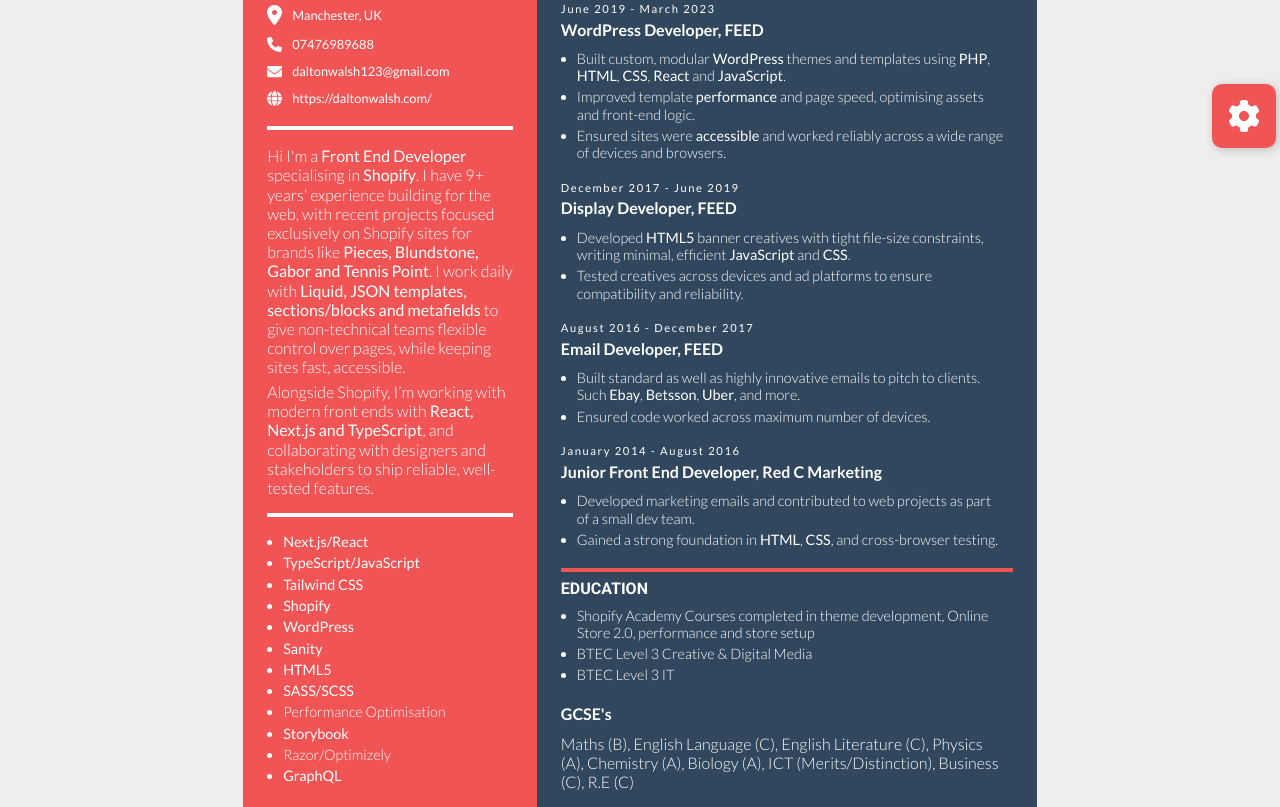
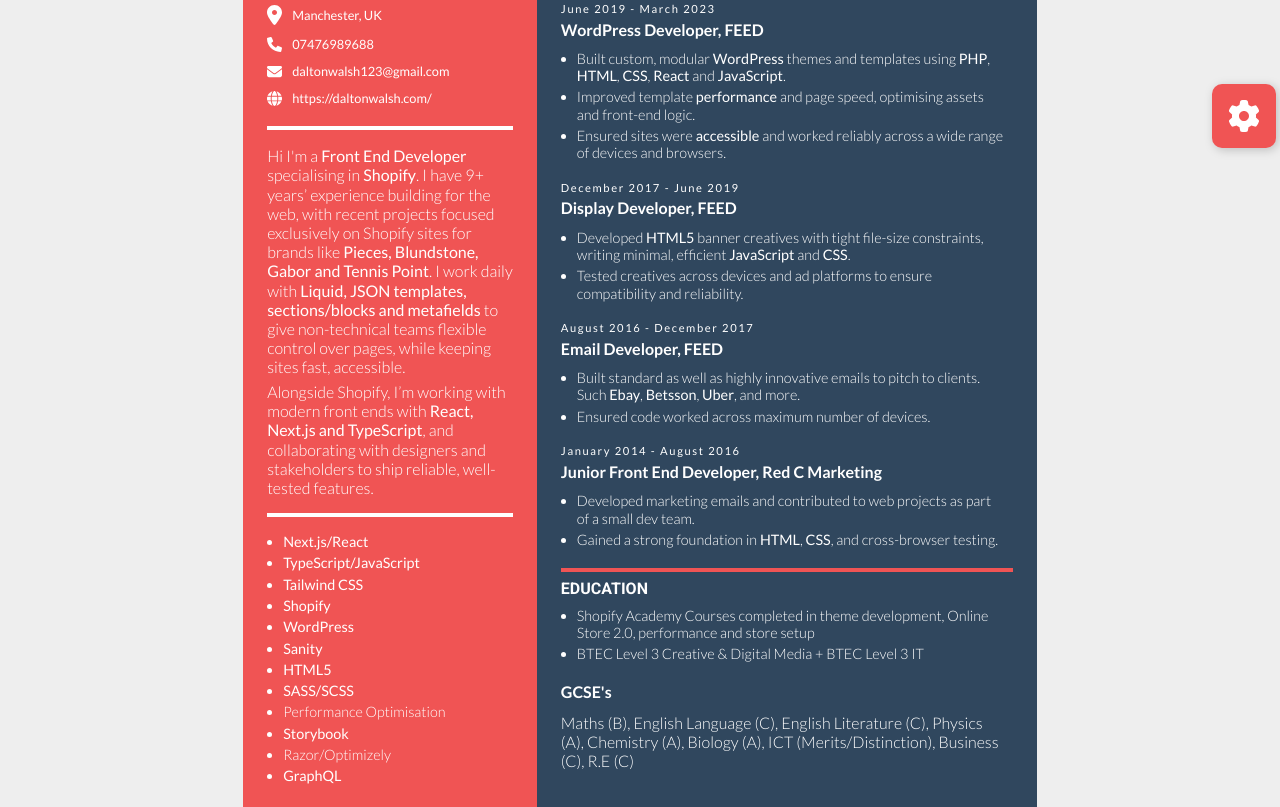
Before and after one commit to Dalton123/Dalton-Walsh-CV, a website: page 2.html in a window 1280 px wide. Shown: the part 316-1123 px from the top of the page. Drawn offline with Linux system fonts and the light colour scheme.

Commit message:
Update HTML structure in 2.html for improved layout and accessibility

```diff
--- a/2.html
+++ b/2.html
@@ -241,8 +241,7 @@
                 Shopify Academy Courses completed in theme development, Online
                 Store 2.0, performance and store setup
               </li>
-              <li>BTEC Level 3 Creative & Digital Media</li>
-              <li>BTEC Level 3 IT</li>
+              <li>BTEC Level 3 Creative & Digital Media + BTEC Level 3 IT</li>
             </ul>
           </div>
           <div class="text__block">
```
